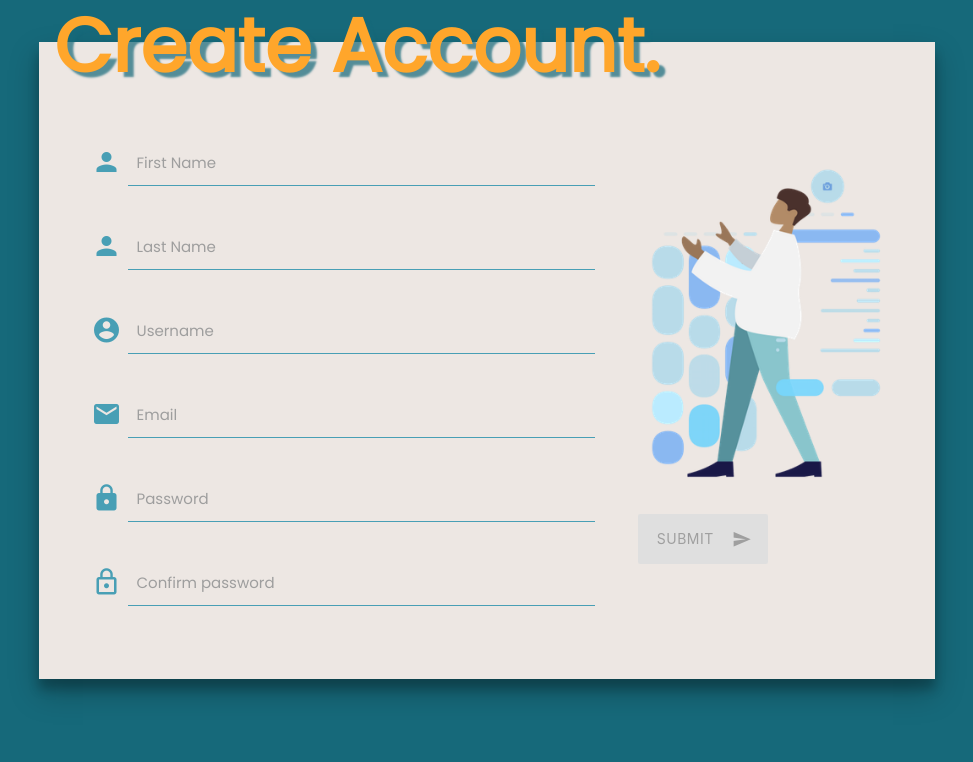
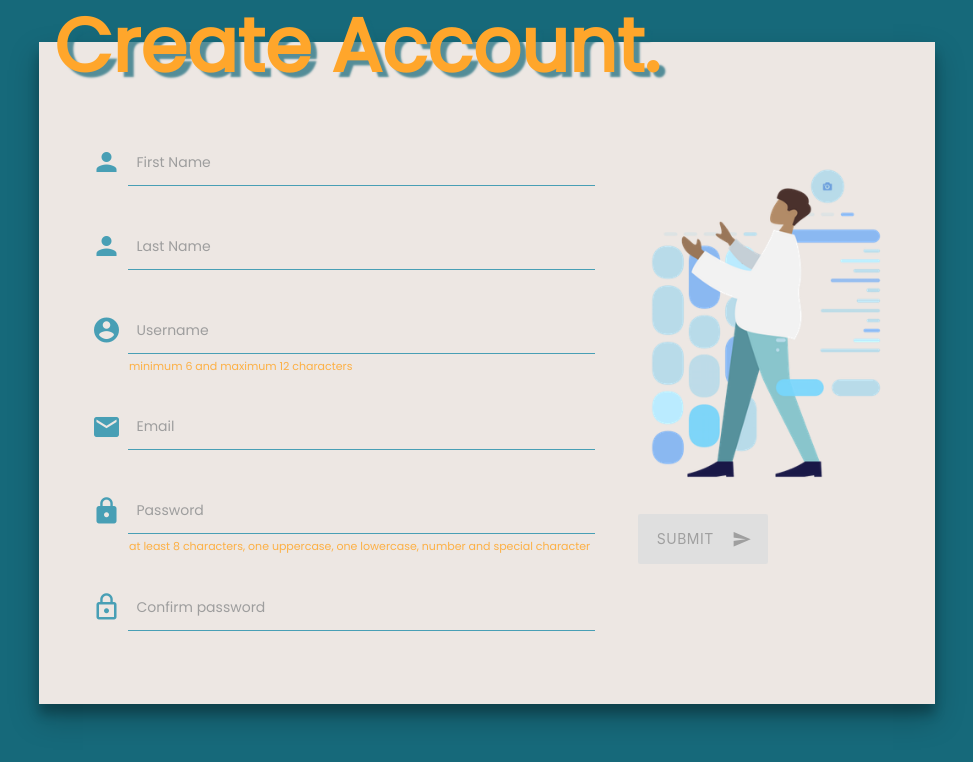
Before and after one commit to MarijaPestoric/ReactJS-Domaci, a React (Create React App) app in the folder Zadatak1/registration-page/: page / in a window 1280 px wide. Shown: the top 762 px of the page, without its empty margins (153-1126 px from the left). Built offline with nearby package versions, Linux system fonts and the light colour scheme.

Commit message:
added validation label

```diff
--- a/Zadatak1/registration-page/src/App.js
+++ b/Zadatak1/registration-page/src/App.js
@@ -102,7 +102,7 @@ class App extends React.Component {
     return (
       <div className="App">
         <div className="row main-container">
-        <h1 className='animate__animated animate__fadeInDown'>Create Account.</h1>
+          <h1 className='animate__animated animate__fadeInDown'>Create Account.</h1>
           <form method='POST' onSubmit={this.handleSubmit}>
             <div className='row col l8'>
               <div className="input-field col s12 l12">
@@ -119,28 +119,30 @@ class App extends React.Component {
                 <i className="material-icons prefix">account_circle</i>
                 <input id="icon_prefix" name='username' type="text" className={username.isValid} onChange={this.handleChange} />
                 <label htmlFor="icon_prefix">Username</label>
+                <p className='rules'>minimum 6 and maximum 12 characters</p>
               </div>
-              <div className="input-field col s12">
+              <div className="input-field col s12 email-field">
                 <i className="material-icons prefix">email</i>
                 <input id="email" name='email' type="text" className={email.isValid} onChange={this.handleChange} />
                 <label htmlFor="email">Email</label>
               </div>
-              <div className="input-field col s12 l12">
+              <div className="input-field col s12 l12 ">
                 <i className="material-icons prefix">lock</i>
                 <input id="password" name='password' type="password" className={password.isValid} onChange={this.handleChange} />
                 <label htmlFor="password">Password</label>
+                <p className='rules'>at least 8 characters, one uppercase, one lowercase, number and special character</p>
               </div>
-              <div className="input-field col s12 l12">
+              <div className="input-field col s12 l12 password-field">
                 <i className="material-icons prefix">lock_outline</i>
                 <input id="confirm-password" name='confirmPassword' type="password" className={confirmPassword.isValid} onChange={this.handleChange} />
                 <label htmlFor="confirm-password">Confirm password</label>
               </div>
             </div>
             <div className='row col l4'>
-              <img className="illustration" src={illustration} alt='BLa'/>
-            <button disabled={!isEnabled} className="btn waves-effect waves-light" type="submit" name="action">Submit
-              <i className="material-icons right">send</i>
-            </button>
+              <img className="illustration" src={illustration} alt='BLa' />
+              <button disabled={!isEnabled} className="btn waves-effect waves-light" type="submit" name="action">Submit
+                <i className="material-icons right">send</i>
+              </button>
 
             </div>
 
--- a/Zadatak1/registration-page/src/index.css
+++ b/Zadatak1/registration-page/src/index.css
@@ -72,12 +72,27 @@ input{
   border-bottom: 1px solid #ffa62b !important;
   box-shadow: 0 1px 0 0 #ffa62b !important;
 }
+.email-field, .password-field{
+  margin-top: 0 !important;
+}
 .prefix{
   color: #489fb5;
   cursor: default;
 }
 .prefix:hover{
   color: #ffa62b;
+}
+.rules{
+  position: relative;
+  bottom: 1rem;
+  margin-left: 2.5rem;
+  margin-bottom: 0;
+  padding-bottom: 0;
+  color:#ffa72bdc;
+  font-size: 11px;
+}
+label{
+  font-size: 14px !important;
 }
 .illustration{
   max-width: 100%;
@@ -99,6 +114,9 @@ input{
       bottom: 4rem;
       left: 3rem;
     }
+    .rules{
+      font-size: 8px;
+    }
 
 }
 
```
